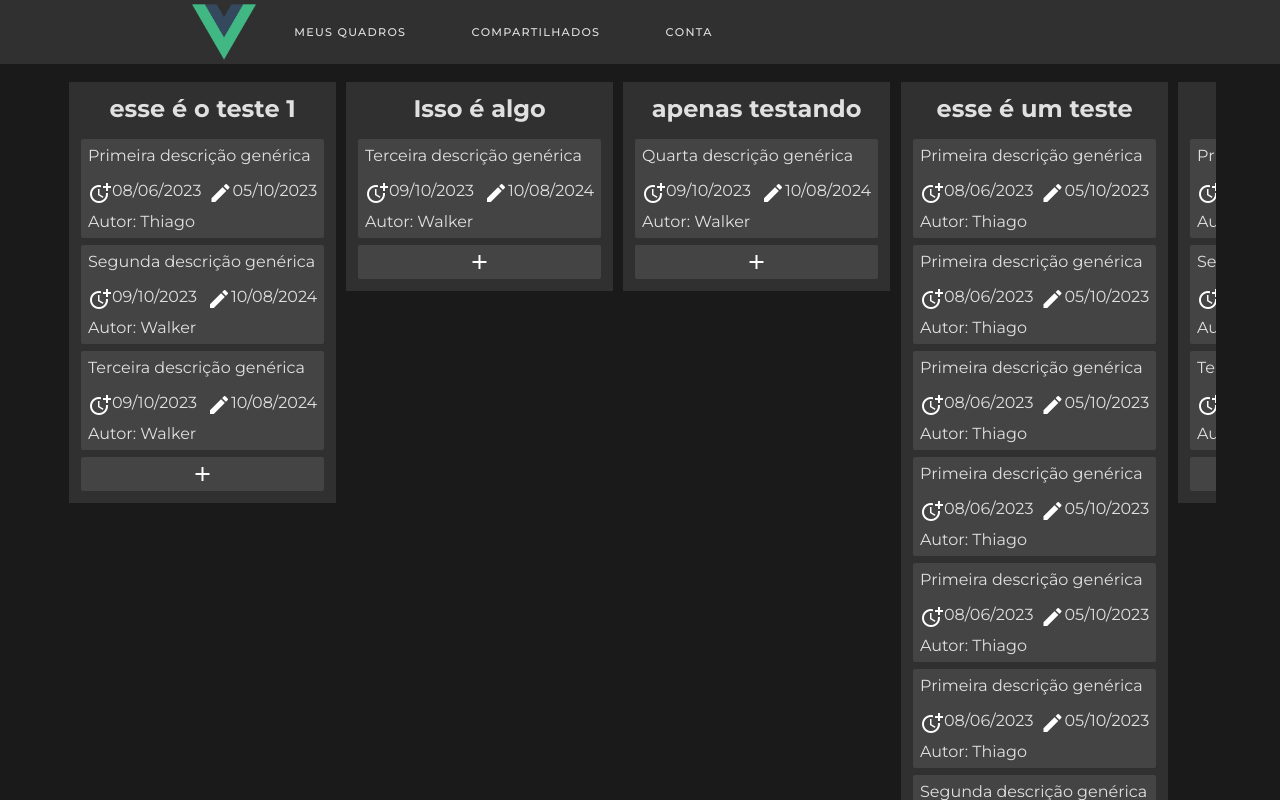
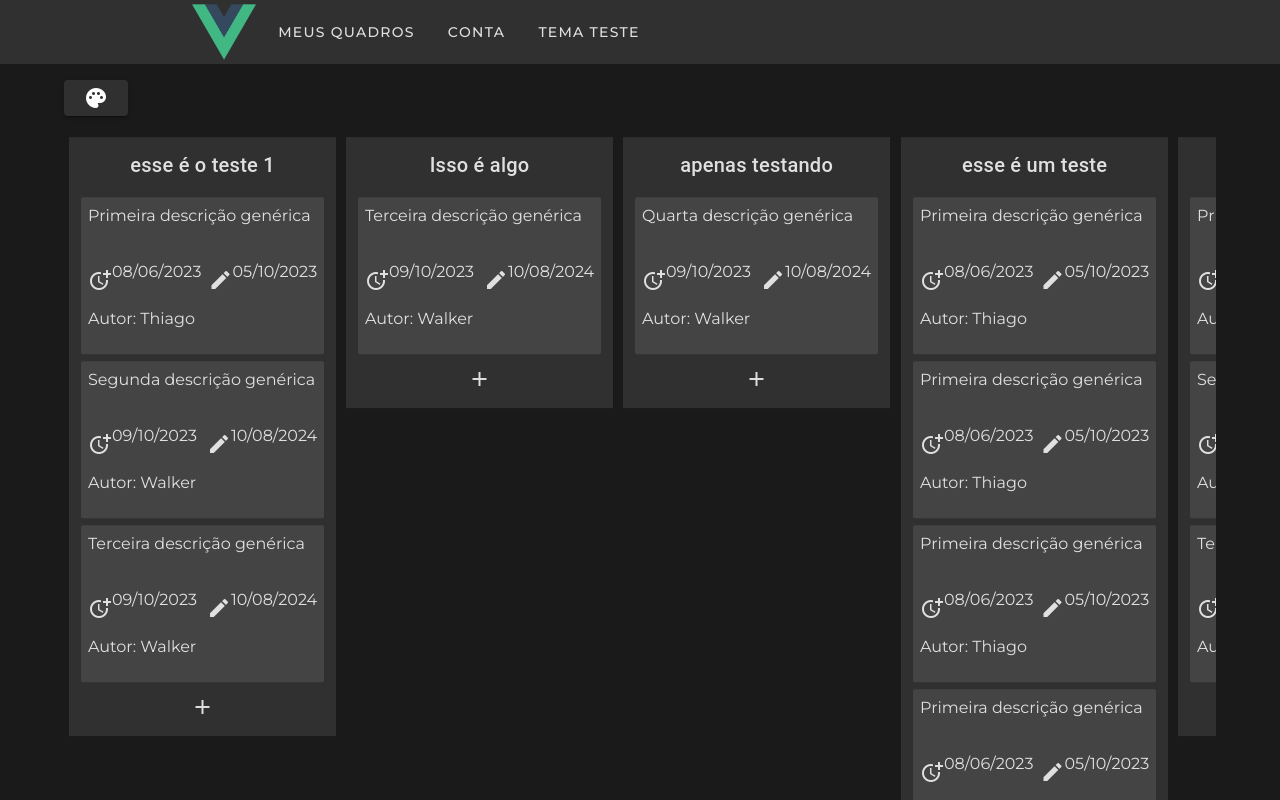
Before and after one commit to DSW-Projeto/frontend, a Vue app in the folder frontend/: page /list/1 in a window 1280 px wide. Shown: the top 800 px of the page. Built offline with nearby package versions, Linux system fonts and the light colour scheme; the HTML template or start-up script is replaced by a standard one.

Commit message:
adicionado temas e mudança de cores

```diff
--- a/frontend/src/App.vue
+++ b/frontend/src/App.vue
@@ -1,5 +1,6 @@
 <template>
-  <div id="app">
+  <v-app>
+    <div class="background" id="app">
       <NavBar />
       <div :class="['appcontainer', { wide: isWide }]">
         <LoginC v-if="!userLoggedIn" />
@@ -8,6 +9,7 @@
         </v-theme-provider>
       </div>
     </div>
+  </v-app>
 </template>
 
 <script>
@@ -27,6 +29,16 @@ export default {
   methods: {
     handleWide(value) {
       this.isWide = value;
+    }
+  },
+  watch: {
+    $route(to) {
+      // Altera isWide com base na rota
+      if (to.name === 'lists') {
+        this.isWide = true;
+      } else {
+        this.isWide = false;
+      }
     }
   }
 }
@@ -56,17 +68,16 @@ export default {
 
 body {
   margin: 0;
-  background-color: var(--background-dark);
+
 }
 
 .appcontainer {
-  background-color: var(--background);
   margin: 5vw 15vw 5vw 15vw;
   border-radius: 7px;
 }
 
 .appcontainer.wide {
-  margin: 1vw 5vw 1vw 5vw;
+  margin: 0 5vw 1vw 5vw;
   background-color: transparent;
 }
 
--- a/frontend/src/components/Board/BoardCard.vue
+++ b/frontend/src/components/Board/BoardCard.vue
@@ -3,11 +3,11 @@
         <p>{{ description }}</p>
         <div class="time">
             <div>
-                <v-icon class="icons">more_time</v-icon>
+                <v-icon class="icons primary--text">more_time</v-icon>
                 <p>{{ creation }}</p>
             </div>
             <div>
-                <v-icon>edit</v-icon>
+                <v-icon class="primary--text">edit</v-icon>
                 <p>{{ lstEdition }}</p>
             </div>
         </div>
@@ -49,7 +49,6 @@ export default {
     display: flex;
     flex-direction: column;
     width: 100%;
-    background-color: #444;
     border-radius: 2px;
     margin-bottom: 7px;
 }
--- a/frontend/src/components/Board/BoardCol.vue
+++ b/frontend/src/components/Board/BoardCol.vue
@@ -2,7 +2,7 @@
     <div class="col">
         <h2 class="title">{{ title }}</h2>
         <div v-for="(card, index) in cards" class="card" :key="index">
-            <BoardCard :description="card.description" :author="card.author" :lstEdition="card.lstEdition"
+            <BoardCard class="tertiary" :description="card.description" :author="card.author" :lstEdition="card.lstEdition"
                 :creation="card.creation"></BoardCard>
         </div>
         <BoardCreatCard></BoardCreatCard>
--- a/frontend/src/components/Board/BoardCreatCard.vue
+++ b/frontend/src/components/Board/BoardCreatCard.vue
@@ -1,6 +1,6 @@
 <template>
-    <div class="createCard">
-        <v-icon>add</v-icon>
+    <div class="createCard secondary">
+        <v-icon class="primary--text">add</v-icon>
     </div>
 </template>
 
--- a/frontend/src/components/Board/BoardSc.vue
+++ b/frontend/src/components/Board/BoardSc.vue
@@ -1,7 +1,54 @@
 <template>
   <div class="boardScreen">
-    <div class="cols" v-for="(list, index) in lists" :key="index">
-      <BoardCol :title="list.title" :cards="list.cards" class="cmpCol"></BoardCol>
+    <v-btn class="secondary" @click="showColorPicker = true" id="changeColor"><v-icon>palette</v-icon></v-btn>
+    <v-dialog v-model="showColorPicker" persistent max-width="100%">
+      <div id="dialog">
+        <div class="colorPickers">
+          <v-card>
+            <v-card-title>
+              Cor de texto
+            </v-card-title>
+            <v-card-subtitle>
+              <v-color-picker v-model="txtColor"></v-color-picker>
+            </v-card-subtitle>
+          </v-card>
+          <v-card>
+            <v-card-title>
+              Cor das colunas
+            </v-card-title>
+            <v-card-subtitle>
+              <v-color-picker v-model="colColor"></v-color-picker>
+            </v-card-subtitle>
+          </v-card>
+          <v-card>
+            <v-card-title>
+              Cor dos cards
+            </v-card-title>
+            <v-card-subtitle>
+              <v-color-picker v-model="cardColor"></v-color-picker>
+            </v-card-subtitle>
+          </v-card>
+          <v-card>
+            <v-card-title>
+              Cor de fundo
+            </v-card-title>
+            <v-card-subtitle>
+              <v-color-picker v-model="backColor"></v-color-picker>
+            </v-card-subtitle>
+          </v-card>
+
+        </div>
+        <v-card-actions class="actions">
+          <v-spacer></v-spacer>
+          <v-btn @click="applyColor">Aplicar</v-btn>
+          <v-btn @click="showColorPicker = false">Cancelar</v-btn>
+        </v-card-actions>
+      </div>
+    </v-dialog>
+    <div class="boardScreenRotate">
+      <div class="cols" v-for="(list, index) in lists" :key="index">
+        <BoardCol :title="list.title" :cards="list.cards" class="cmpCol secondary primary--text"></BoardCol>
+      </div>
     </div>
   </div>
 </template>
@@ -14,11 +61,25 @@ export default {
   components: {
     BoardCol
   },
+  methods: {
+    applyColor() {
+      this.$vuetify.theme.themes.dark.primary = this.txtColor;
+      this.$vuetify.theme.themes.dark.secondary = this.colColor;
+      this.$vuetify.theme.themes.dark.tertiary = this.cardColor;
+      this.$vuetify.theme.themes.dark.background = this.backColor;
+      this.showColorPicker = false;
+    }
+  },
   mounted() {
     this.$emit('update:wide', true);
   },
   data() {
     return {
+      showColorPicker: false,
+      cardColor: '#FF0000',
+      txtColor: '#FF0000',
+      colColor: '#FF0000',
+      backColor: '#FF0000',
       lists: [
         {
           title: 'esse é o teste 1', cards: [
@@ -64,6 +125,17 @@ export default {
 
 
 <style scoped>
+#dialog {
+  display: flex;
+  flex-direction: column;
+  align-items: center;
+}
+
+.colorPickers {
+  display: flex;
+  flex-direction: row;
+}
+
 .cols {
   display: flex;
   flex-direction: row;
@@ -71,12 +143,15 @@ export default {
   transform: rotateX(180deg);
 }
 
-.boardScreen {
+.boardScreenRotate {
   display: flex;
   flex-direction: row;
   overflow: auto;
   align-items: flex-end;
   transform: rotateX(180deg);
+}
 
+#changeColor {
+  margin: 2vh 0 2vh 0
 }
 </style>
--- a/frontend/src/components/BoardList.vue
+++ b/frontend/src/components/BoardList.vue
@@ -1,6 +1,6 @@
 <template>
         <div class="Frame-List">
-        <v-data-table :headers="headers" :items="boards" :disable-pagination=true :hide-default-footer="true">
+            <v-data-table class="primary--text" :headers="headers" :items="boards" :disable-pagination=true :hide-default-footer="true">
                 <template v-slot:item="{ item }">
                     <tr>
                         <td @click="goToPage(item.id)">{{ item.screenName }}</td>
@@ -75,7 +75,12 @@ export default {
 @import '../assets/Styles.css';
 
 td:hover {
-    background-color: var(--background-dark);
     cursor: pointer;
 }
+
+/* Estilos CSS no arquivo .vue ou global */
+
+
+
+
 </style>
--- a/frontend/src/components/shared/Nav-bar.vue
+++ b/frontend/src/components/shared/Nav-bar.vue
@@ -1,23 +1,40 @@
 <template>
-    <nav class="nav">
+    <nav class="nav secondary">
         <img src="../../assets/logo.png" class="logo" alt="logotipo da aplicação">
         <div class="nav-list">
-            <v-btn @click="goToList" :class="{ 'disabled': isCurrentRoute('/list') }" depressed :disabled="isCurrentRoute('/list')"><a>Meus Quadros</a></v-btn>
-            <v-btn depressed><a href="">Compartilhados</a></v-btn>
-            <v-btn depressed><a href="">Conta</a></v-btn>
+            <v-btn @click="goToList" :class="{ 'disabled': isCurrentRoute('/list') }" depressed class="secondary primary--text"
+                :disabled="isCurrentRoute('/list')">Meus Quadros</v-btn>
+            <v-btn depressed class="secondary primary--text">Conta</v-btn>
+            <v-btn depressed class="secondary primary--text" @click="toggleTheme">Tema teste</v-btn>
         </div>
     </nav>
 </template>
 
 <script>
 export default {
+    data() {
+        return {
+            currentColor: 'one'
+        }
+    },
     methods: {
         isCurrentRoute(route) {
             return this.$route.path === route
         },
-        goToList(){
+        goToList() {
             if (!this.isCurrentRoute('/list')) {
                 this.$router.push('/list');
+            }
+        },
+        toggleTheme() {
+            if (this.currentColor === 'one') {
+                this.$vuetify.theme.themes.dark.primary = '#FF0000';
+                this.$vuetify.theme.themes.dark.secondary = '#00FF00';
+                this.currentColor = 'two'
+            } else {
+                this.$vuetify.theme.themes.dark.primary = '#E0E0E0';
+                this.$vuetify.theme.themes.dark.secondary = '#';
+                this.currentColor = 'one'
             }
         }
     },
@@ -30,7 +47,6 @@ export default {
 @import '../../assets/Styles.css';
 
 .v-btn {
-    background-color: var(--background) !important;
     height: 100% !important;
 }
 
@@ -39,7 +55,6 @@ export default {
     display: flex;
     flex-wrap: wrap;
     align-items: center;
-    background-color: var(--background);
     height: 5vw;
 }
 
--- a/frontend/src/plugins/vuetify.js
+++ b/frontend/src/plugins/vuetify.js
@@ -4,5 +4,22 @@ import Vuetify from 'vuetify/lib/framework';
 Vue.use(Vuetify);
 
 export default new Vuetify({
+    theme: {
+        dark: true, // Habilita o tema escuro
+        themes: {
+            dark: {
+                primary: '#E0E0E0',
+                secondary: '#303030',
+                tertiary: '#444',
+                accent: '#82B1FF',
+                error: '#FF5252',
+                info: '#2196F3',
+                success: '#4CAF50',
+                warning: '#FB8C00',
+                'v-data-table': '#303030',
+                background: '#1a1a1a',
+            },
+        },
+    },
     iconfont: 'md',
 });
```
Lines whose indentation alone changed are shown as unchanged.
